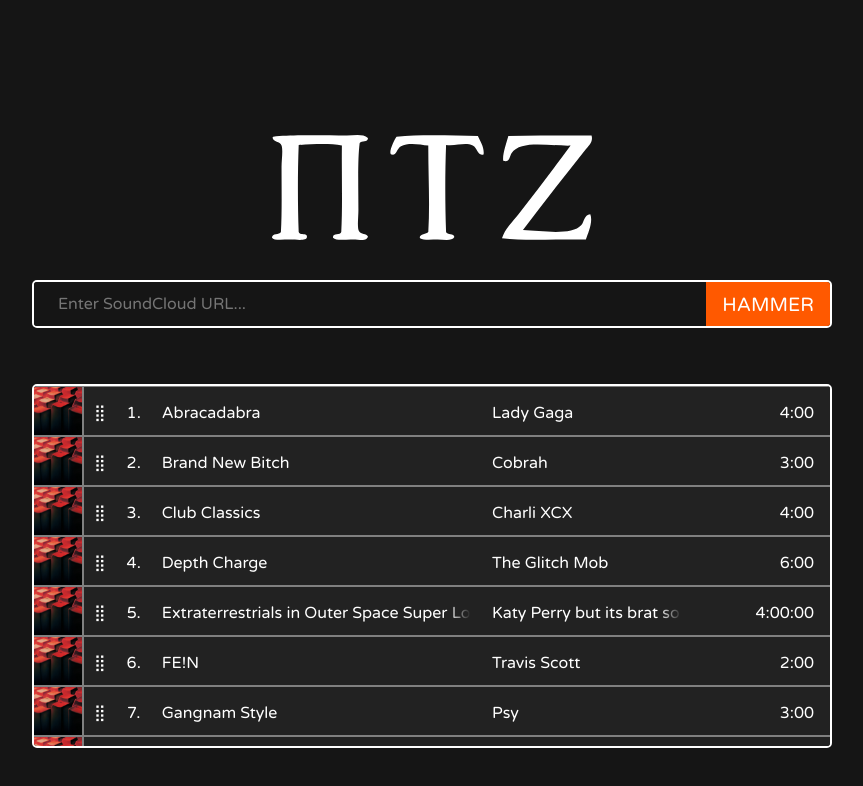
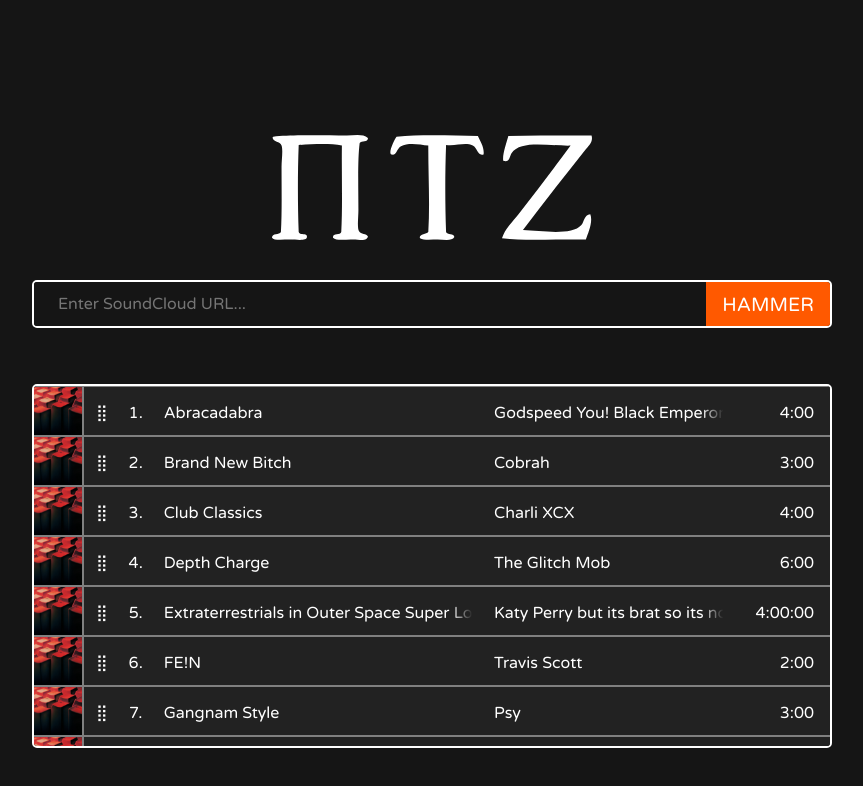
Before and after one commit to James-Randall-14/trackhammer, a React (Create React App) app in the folder client/: page / in a window 1280 px wide. Shown: the top 786 px of the page, without its empty margins (208-1071 px from the left). Built offline with nearby package versions, Linux system fonts and the light colour scheme.

Commit message:
slight improvements

```diff
--- a/client/src/components/queue/Queue.css
+++ b/client/src/components/queue/Queue.css
@@ -26,6 +26,7 @@
 	display: flex;
 	text-align: left;
 	gap: 0.75rem;
+	justify-content: flex-start;
 }
 
 .Dragged {
@@ -45,30 +46,31 @@
 	border-right: 2px solid gray;
 }
 
-.Column: {
-	margin-right: auto;
-	/* flex: 1 1 auto; */
+.Column {
+	flex: 0 0 auto;
 }
 
 .Album {
-	max-width: 3rem;
+	flex: 0 0 2rem;
+}
+
+.Handle {
+	flex: 0 1 0.5rem;
 }
 
 .Index {
 	text-align: center;
-	min-width: 2rem;
-	max-width: 2rem;
+	flex: 0 0 2rem;
 }
 
 .Track {
-	min-width: 40%;
+	flex: 1 1 40%;
 	max-width: 40%;
 }
 
 .Artist {
-	/* flex: 1 1 0; */
-	min-width: 25%;
-	max-width: 25%;
+	flex: 1 0 30%;
+	max-width: 30%;
 }
 
 /* Make Artist disappear if screen is too small */
--- a/client/src/components/queue/Queue.jsx
+++ b/client/src/components/queue/Queue.jsx
@@ -18,17 +18,80 @@
 	}
 
 	const [queue, setQueue] = useState([
-		new songInfo("Link1", "Abracadabra", "Lady Gaga", "4:00", ctrl_alt_reality, 0),
-		new songInfo("Link2", "Brand New Bitch", "Cobrah", "3:00", ctrl_alt_reality, 1),
-		new songInfo("Link3", "Club Classics", "Charli XCX", "4:00", ctrl_alt_reality, 3),
-		new songInfo("Link4", "Depth Charge", "The Glitch Mob", "6:00", ctrl_alt_reality, 4),
-		new songInfo("Link5", "Extraterrestrials in Outer Space Super Long Line Lorem Impsum Dolor Sit Amet", "Katy Perry but its brat so its not Lorem", "4:00:00", ctrl_alt_reality, 5),
+		new songInfo(
+			"Link1",
+			"Abracadabra",
+			"Godspeed You! Black Emperor",
+			"4:00",
+			ctrl_alt_reality,
+			0,
+		),
+		new songInfo(
+			"Link2",
+			"Brand New Bitch",
+			"Cobrah",
+			"3:00",
+			ctrl_alt_reality,
+			1,
+		),
+		new songInfo(
+			"Link3",
+			"Club Classics",
+			"Charli XCX",
+			"4:00",
+			ctrl_alt_reality,
+			3,
+		),
+		new songInfo(
+			"Link4",
+			"Depth Charge",
+			"The Glitch Mob",
+			"6:00",
+			ctrl_alt_reality,
+			4,
+		),
+		new songInfo(
+			"Link5",
+			"Extraterrestrials in Outer Space Super Long Line Lorem Impsum Dolor Sit Amet",
+			"Katy Perry but its brat so its not Lorem",
+			"4:00:00",
+			ctrl_alt_reality,
+			5,
+		),
 		new songInfo("Link6", "FE!N", "Travis Scott", "2:00", ctrl_alt_reality, 6),
 		new songInfo("Link7", "Gangnam Style", "Psy", "3:00", ctrl_alt_reality, 7),
-		new songInfo("Link8", "Heads Will Roll", "A-Trak", "5:00", ctrl_alt_reality, 8),
-		new songInfo("Link9", "I FEEL LIKE DANCING", "Hardwell", "3:00", ctrl_alt_reality, 9),
-		new songInfo("Link10", "Just What I Needed", "The Cars", "4:00", ctrl_alt_reality, 10),
-		new songInfo("Link11", "Karma", "Taylor Swift", "4:00", ctrl_alt_reality, 11),
+		new songInfo(
+			"Link8",
+			"Heads Will Roll",
+			"A-Trak",
+			"5:00",
+			ctrl_alt_reality,
+			8,
+		),
+		new songInfo(
+			"Link9",
+			"I FEEL LIKE DANCING",
+			"Hardwell",
+			"3:00",
+			ctrl_alt_reality,
+			9,
+		),
+		new songInfo(
+			"Link10",
+			"Just What I Needed",
+			"The Cars",
+			"4:00",
+			ctrl_alt_reality,
+			10,
+		),
+		new songInfo(
+			"Link11",
+			"Karma",
+			"Taylor Swift",
+			"4:00",
+			ctrl_alt_reality,
+			11,
+		),
 		new songInfo("Link12", "LOSING IT", "FISHER", "2:00", ctrl_alt_reality, 12),
 	]);
 
```
Also changed, not shown: client/src/components/queue/QueueItem.jsx (+5 -7 lines).
